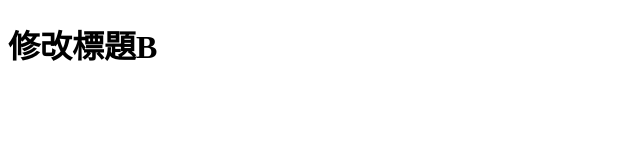
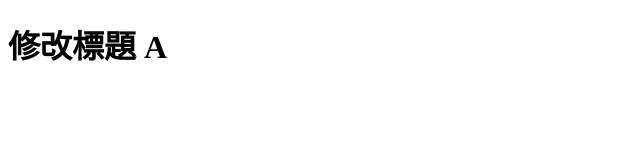
Before and after one commit to osncode/test1024, a plain HTML site: page index.html in a window 1280 px wide. Shown: the full height of the page, 0-640 px from the left. Drawn offline with Linux system fonts and the light colour scheme.

Commit message:
修改 h1 文字，增加 A 資訊

```diff
--- a/index.html
+++ b/index.html
@@ -6,6 +6,6 @@
     <title>再次修改2 title</title>
 </head>
 <body>
-    <h1>修改標題B</h1>
+    <h1>修改標題 A</h1>
 </body>
 </html>
```
